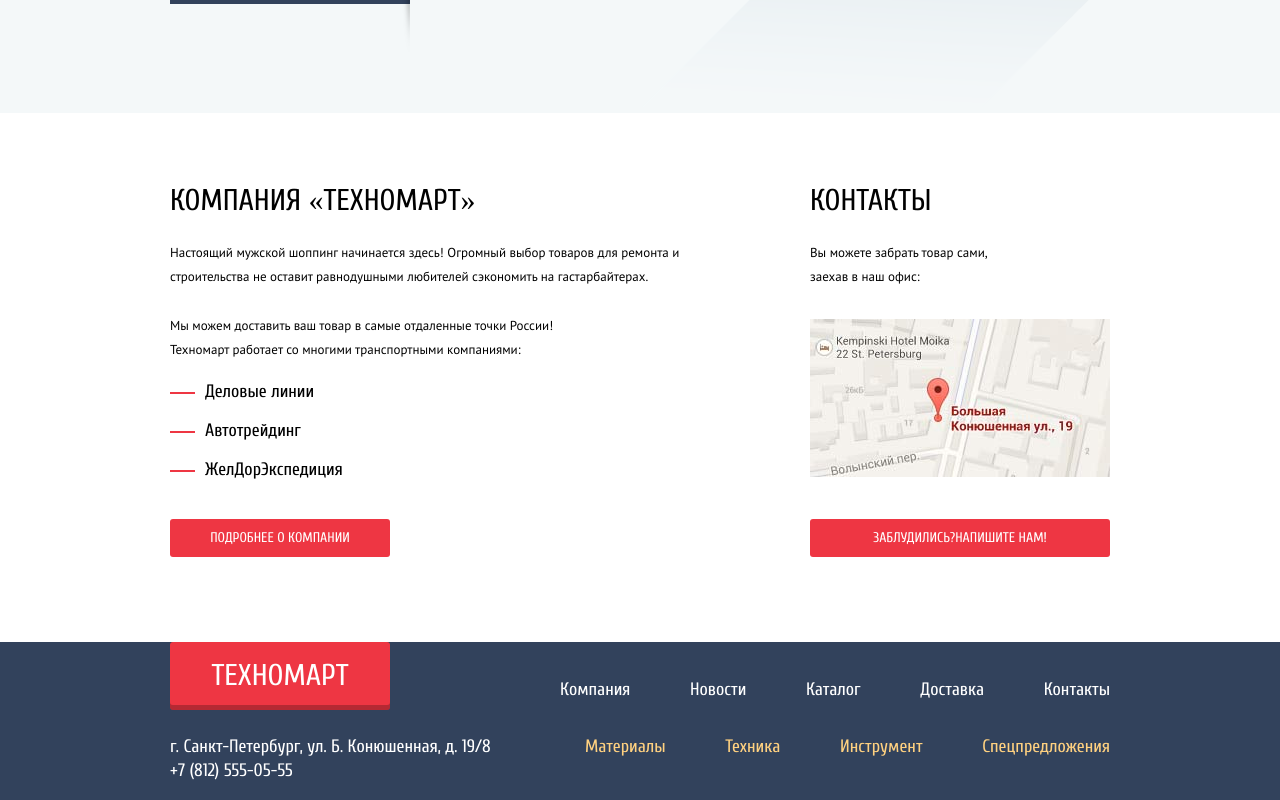
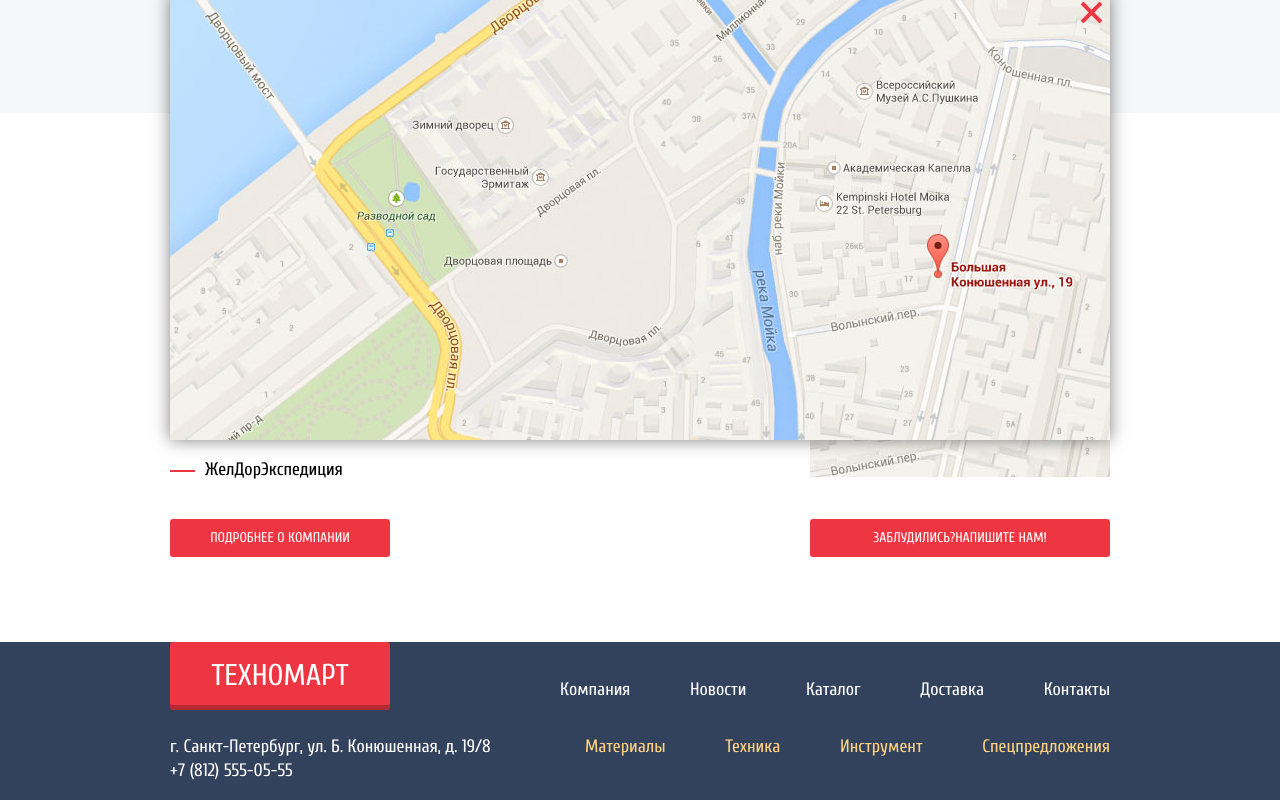
Before and after one commit to AndreyUytov/technomart, a website: page src/index.html in a window 1280 px wide. Both pictures are taken after a click on the link 960 px from the left and 2681 px from the top of the page. Shown: the part 2208-3008 px from the top of the page. Drawn offline with nearby package versions, Linux system fonts and the light colour scheme; files that its build step writes are made by us from their sources; files whose address does not match are found by name.

Commit message:
Закончил верстку главной страницы

```diff
--- a/src/index.html
+++ b/src/index.html
@@ -215,19 +215,19 @@
 						<li>
 							<label>
 							<input class="visually-hidden radio-btn" name="slider" type="radio" checked>
-							 <span class="services-btn" tabindex="0">Доставка</span>
+							 <span class="services-btn">Доставка</span>
 							</label>
 						</li>
 						<li>
 							<label>
 								<input class="visually-hidden radio-btn" name="slider" type="radio">
-								<span class="services-btn" tabindex="0">Гарантия</span>
+								<span class="services-btn">Гарантия</span>
 							</label>
 						</li>
 						<li>
 								<label>
 									<input class="visually-hidden radio-btn" name="slider" type="radio">
-								<span class="services-btn" tabindex="0">Кредит</span>
+								<span class="services-btn">Кредит</span>
 								</label>
 						</li>
 					</ul>
@@ -360,6 +360,11 @@
 		</button>
 	</div>
 
+	<div class="big-map">
+		<img src="img/big_map.jpg" width="940" height="446" alt="Карта проезда к магазину">
+		<button type="button" class="close-map-btn"></button>
+	</div>
+
 <script src="js/script.js"></script>
 </body>
 </html>
--- a/src/js/script.js
+++ b/src/js/script.js
@@ -150,3 +150,18 @@
 
 nextSliderOn(nextSlider);
 prevSliderOn(prevSlider);
+
+// Блок карты
+ var miniMap = document.querySelector('.about-company__link');
+ var bigMap = document.querySelector('.big-map');
+ var closeBigMap = document.querySelector('.close-map-btn');
+
+ miniMap.addEventListener('click', function (evt){
+     evt.preventDefault();
+     bigMap.classList.add('show-map');
+ });
+
+ closeBigMap.addEventListener('click', function(evt){
+     evt.preventDefault();
+     bigMap.classList.remove('show-map');
+ });
--- a/src/styles/js-class.less
+++ b/src/styles/js-class.less
@@ -27,3 +27,7 @@
     animation-name: shakeF;
     animation-duration: 0.6s;
     }
+
+.show-map {
+    display: block;
+}
--- a/src/styles/map-popup.less
+++ b/src/styles/map-popup.less
@@ -2,10 +2,31 @@
     position: fixed;
     z-index: 2;
     width: 940px;
-    min-height: 446px;
+    height: 446px;
 
-    bottom: 300px;
+    bottom: 360px;
     left: 50%;
+    margin-left: -470px;
 
-    margin-left: -470px;
+    display: none;
+    box-shadow: 0 0 16px rgba(0, 0, 0, 0.5);
 }
+
+.close-map-btn {
+    display: block;
+    width: 21px;
+    height: 21px;
+    position: absolute;
+    top: 8px;
+    right: 8px;
+    background-image: url(../img/svg/form-2.svg);
+    background-repeat: no-repeat;
+
+    border: none;
+    background-color: transparent;
+    cursor: pointer;
+    &:hover,
+    &:focus {
+        transform: scale(1.3, 1.3);
+    }
+}
```
